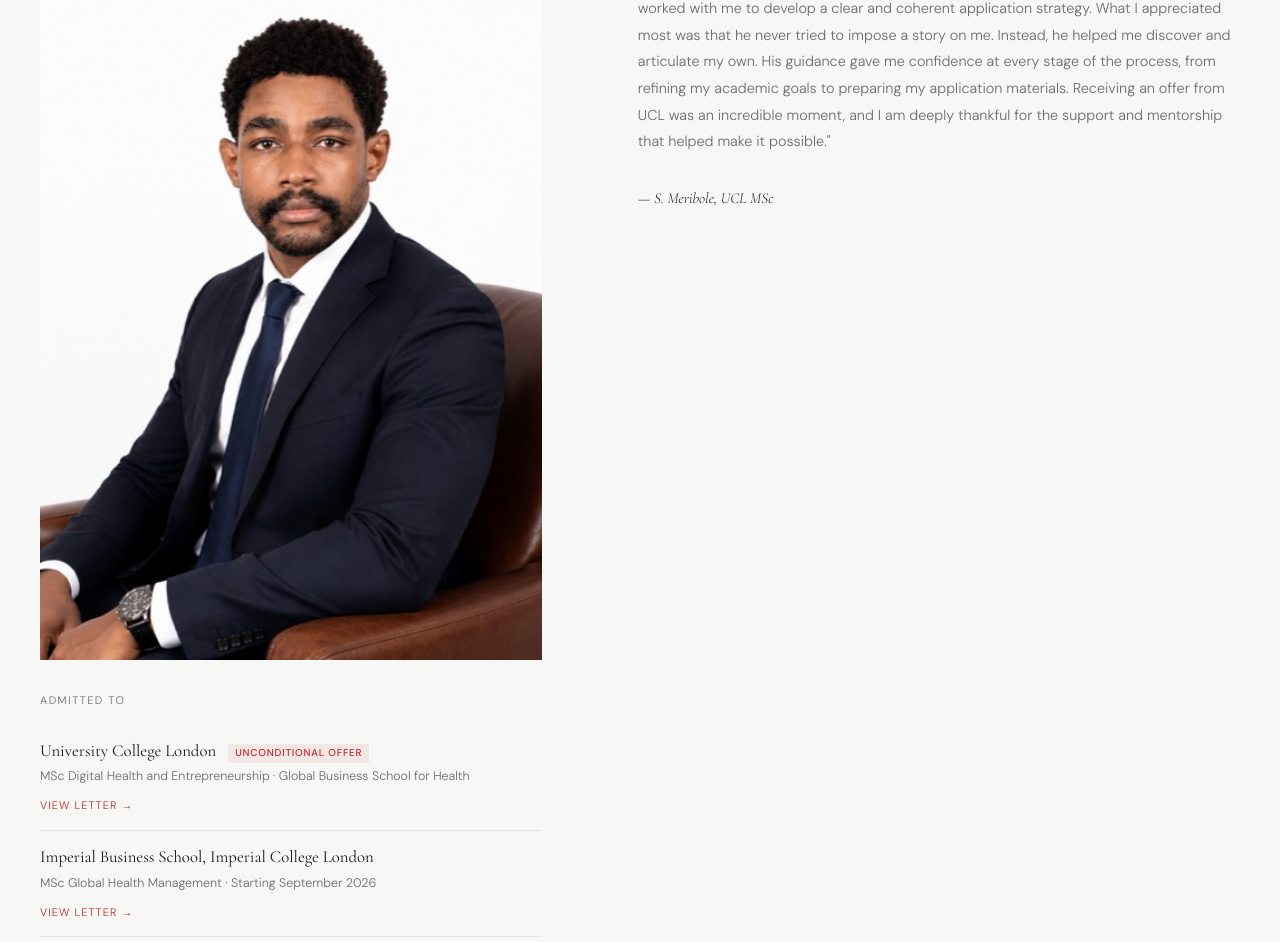
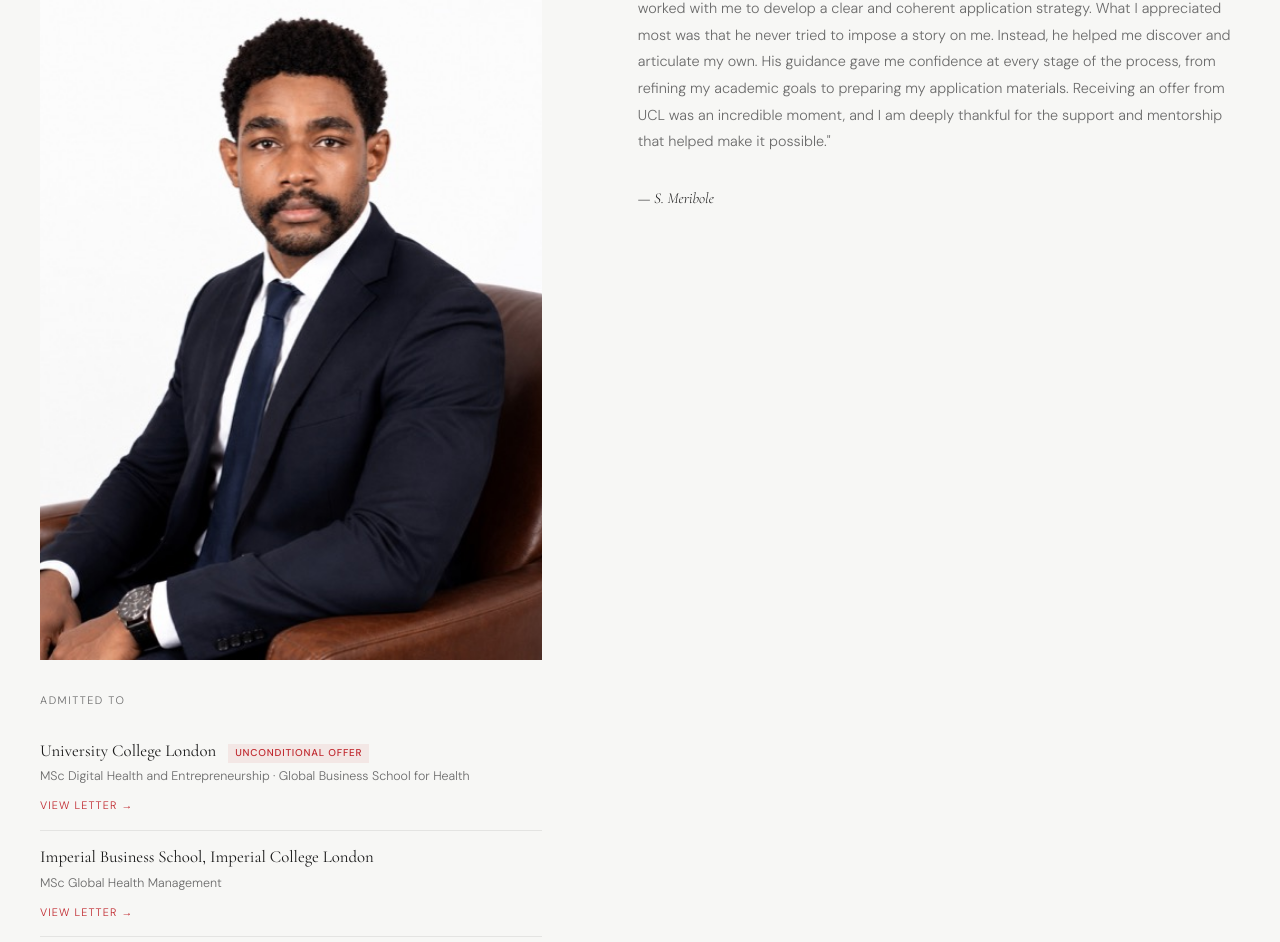
Before and after one commit to Kachi-Obata/The-Axiom-Collective, a Next.js app: page /outcomes in a window 1280 px wide. Shown: the part 2838-3780 px from the top of the page. Built offline with nearby package versions, Linux system fonts and the light colour scheme; no server answers.

Commit message:
Remove extra text from Meribole and Shobule attributions on outcomes page

```diff
--- a/app/outcomes/page.tsx
+++ b/app/outcomes/page.tsx
@@ -168,7 +168,7 @@ const meriboleAdmissions: Admission[] = [
   },
   {
     university: 'Imperial Business School, Imperial College London',
-    programme: 'MSc Global Health Management · Starting September 2026',
+    programme: 'MSc Global Health Management',
     letter: '/results/letters/meribole-imperial.jpg',
   },
 ];
@@ -387,7 +387,7 @@ export default function ResultsPage() {
               "Applying to a world-class university can feel overwhelming, particularly when there is so much conflicting advice about what makes a successful application. Marius helped cut through that noise. He took the time to understand my background and aspirations, then worked with me to develop a clear and coherent application strategy. What I appreciated most was that he never tried to impose a story on me. Instead, he helped me discover and articulate my own. His guidance gave me confidence at every stage of the process, from refining my academic goals to preparing my application materials. Receiving an offer from UCL was an incredible moment, and I am deeply thankful for the support and mentorship that helped make it possible."
             </blockquote>
             <p className="font-display" style={{ fontSize: '0.95rem', fontStyle: 'italic', color: 'var(--off-white)' }}>
-              — S. Meribole, UCL MSc
+              — S. Meribole
             </p>
           </AnimateOnScroll>
 
@@ -431,7 +431,7 @@ export default function ResultsPage() {
               "Before working with Marius, I knew where I wanted to go, but I was not entirely sure how to present my experiences and ambitions in a way that reflected who I was. His approach was thoughtful and highly personalised. He encouraged me to think beyond the application itself and focus on the broader trajectory I wanted to build for my academic and professional future. Through that process, I developed a much clearer sense of purpose and confidence. What I valued most was his genuine investment in my success and his willingness to challenge me to think more critically about my goals. Receiving offers from both LSE and LSHTM was a proud milestone, and I credit much of my growth during that period to the mentorship and strategic guidance I received."
             </blockquote>
             <p className="font-display" style={{ fontSize: '0.95rem', fontStyle: 'italic', color: 'var(--off-white)' }}>
-              — H. Shobule, LSE
+              — H. Shobule
             </p>
           </AnimateOnScroll>
 
```
